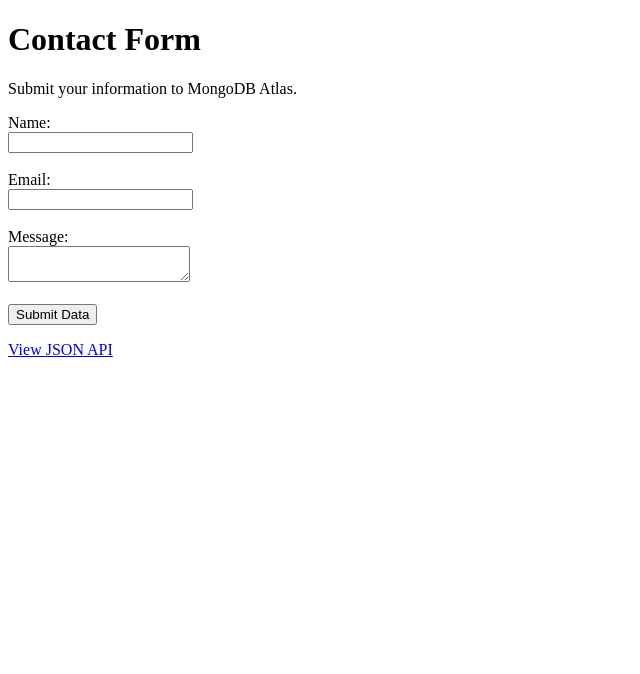
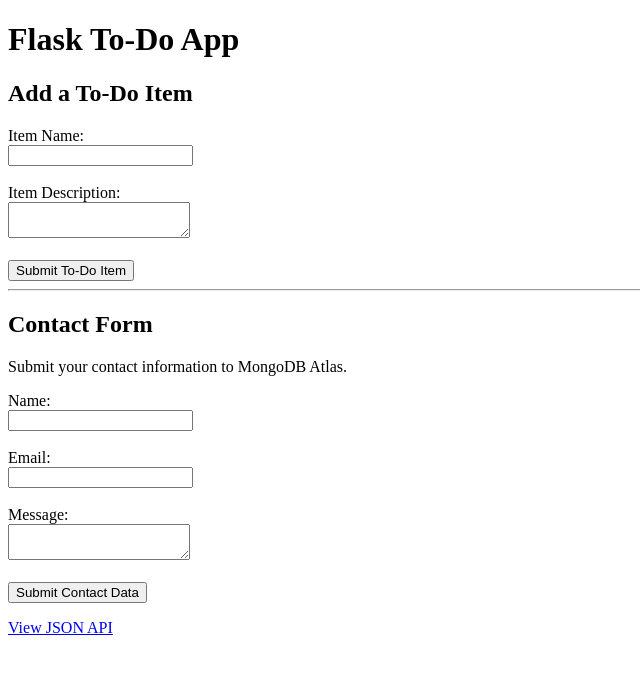
Before and after one commit to krishna-280792shinde/git-version-control, a Flask app: page / in a window 1280 px wide. Shown: the top 674 px of the page, without its empty margins (0-640 px from the left). Run offline with Flask 3, Linux system fonts and the light colour scheme.

Commit message:
Add To-Do form frontend

```diff
--- a/templates/index.html
+++ b/templates/index.html
@@ -4,30 +4,50 @@
 <head>
     <meta charset="UTF-8">
     <meta name="viewport" content="width=device-width, initial-scale=1.0">
-    <title>Flask and MongoDB Form</title>
+    <title>Flask To-Do App</title>
 </head>
 <body>
-    <h1>Contact Form</h1>
-    <p>Submit your information to MongoDB Atlas.</p>
+    <h1>Flask To-Do App</h1>
 
     {% if error %}
         <p style="color: red;" role="alert">{{ error }}</p>
     {% endif %}
 
+    <h2>Add a To-Do Item</h2>
+    <form action="/submittodoitem" method="POST">
+        <label for="itemName">Item Name:</label><br>
+        <input type="text" id="itemName" name="itemName" required>
+        <br><br>
+
+        <label for="itemDescription">Item Description:</label><br>
+        <textarea id="itemDescription" name="itemDescription" required></textarea>
+        <br><br>
+
+        <button type="submit">Submit To-Do Item</button>
+    </form>
+
+    <hr>
+
+    <h2>Contact Form</h2>
+    <p>Submit your contact information to MongoDB Atlas.</p>
+
     <form action="{{ url_for('submit') }}" method="POST">
         <label for="name">Name:</label><br>
         <input type="text" id="name" name="name"
-               value="{{ name or '' }}" required><br><br>
+               value="{{ name or '' }}" required>
+        <br><br>
 
         <label for="email">Email:</label><br>
         <input type="email" id="email" name="email"
-               value="{{ email or '' }}" required><br><br>
+               value="{{ email or '' }}" required>
+        <br><br>
 
         <label for="message">Message:</label><br>
         <textarea id="message" name="message"
-                  required>{{ message or '' }}</textarea><br><br>
+                  required>{{ message or '' }}</textarea>
+        <br><br>
 
-        <button type="submit">Submit Data</button>
+        <button type="submit">Submit Contact Data</button>
     </form>
 
     <p><a href="{{ url_for('api') }}">View JSON API</a></p>
```
